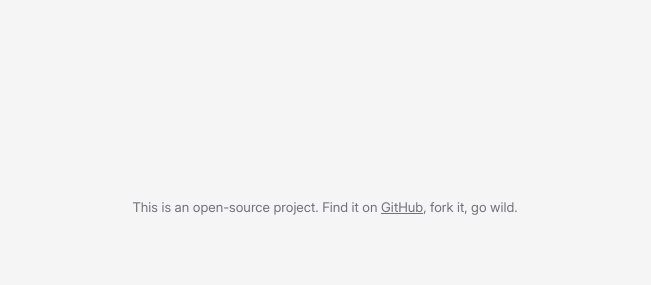
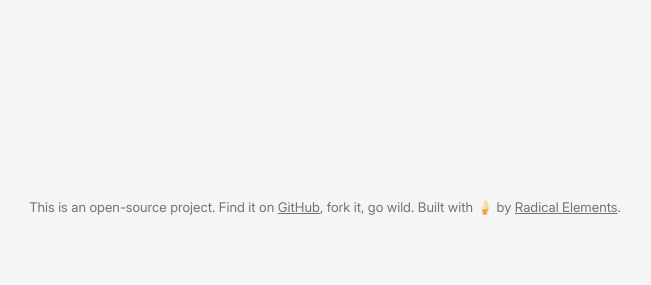
Before and after one commit to MissFahrenheit/improv-festivals-worldwide, a Laravel app: template resources/views/home.blade.php in a window 1280 px wide. Shown: the part 515-800 px from the top of the page, without its empty margins (315-966 px from the left). Run offline with Laravel 12, Linux system fonts and the light colour scheme; the template is opened without the code that fills it, so the values that code supplies are empty; style sheets or scripts are compiled from the project's sources.

Commit message:
Credit Radical Elements in the footer
Co-Authored-By: Claude Opus 5.5 <noreply@anthropic.com>

```diff
--- a/resources/views/home.blade.php
+++ b/resources/views/home.blade.php
@@ -64,7 +64,7 @@
         </main>
 
         <footer class="text-center pb-1">
-            <small>This is an open-source project. Find it on <a href="https://github.com/MissFahrenheit/improv-festivals-worldwide" target="_blank" title="Improv Festivals Worldwide Project Github page">GitHub</a>, fork it, go wild.</small>
+            <small>This is an open-source project. Find it on <a href="https://github.com/MissFahrenheit/improv-festivals-worldwide" target="_blank" title="Improv Festivals Worldwide Project Github page">GitHub</a>, fork it, go wild. Built with 🍦 by <a href="https://www.radical-elements.com/" target="_blank" title="Radical Elements website">Radical Elements</a>.</small>
         </footer>
 
     </body>
```
